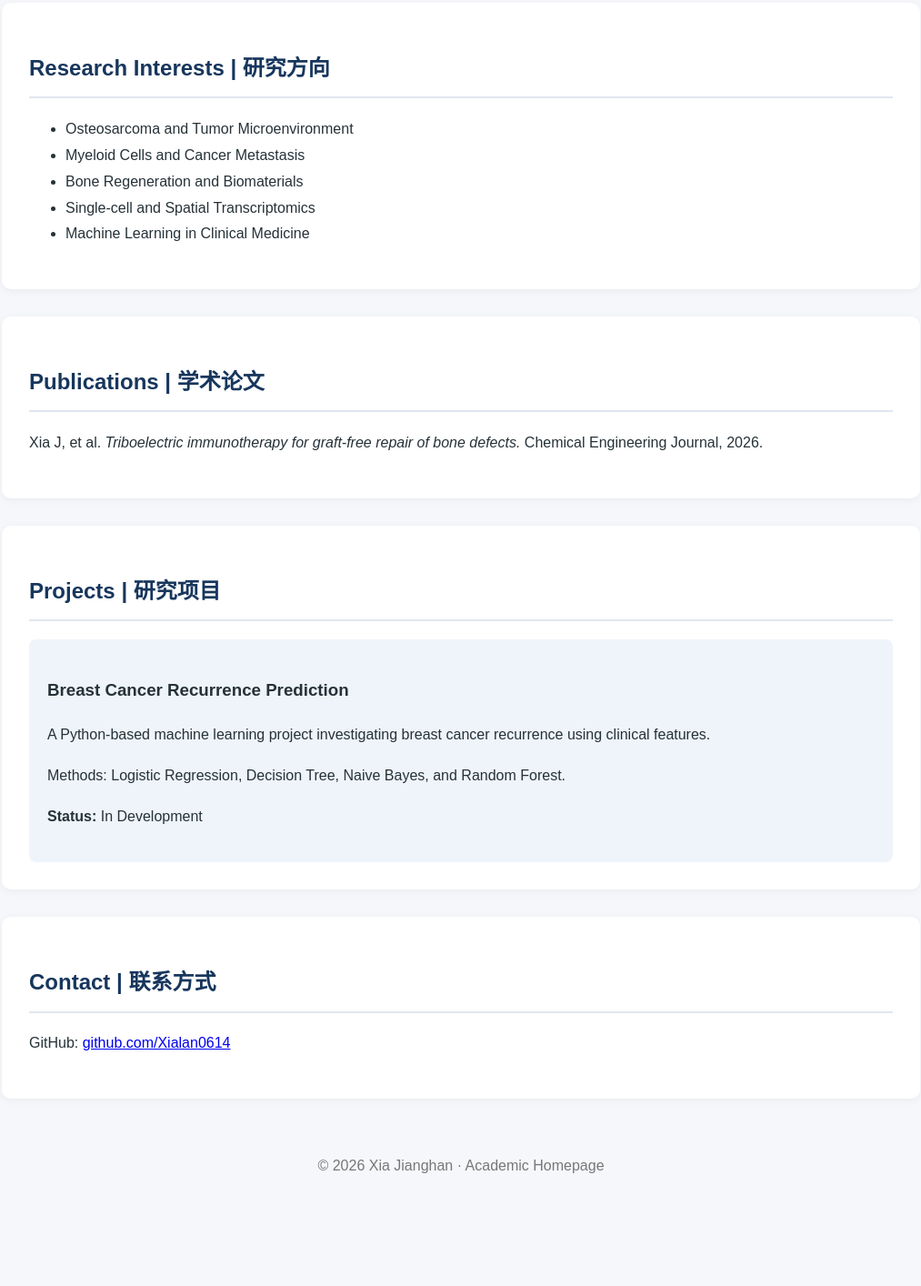
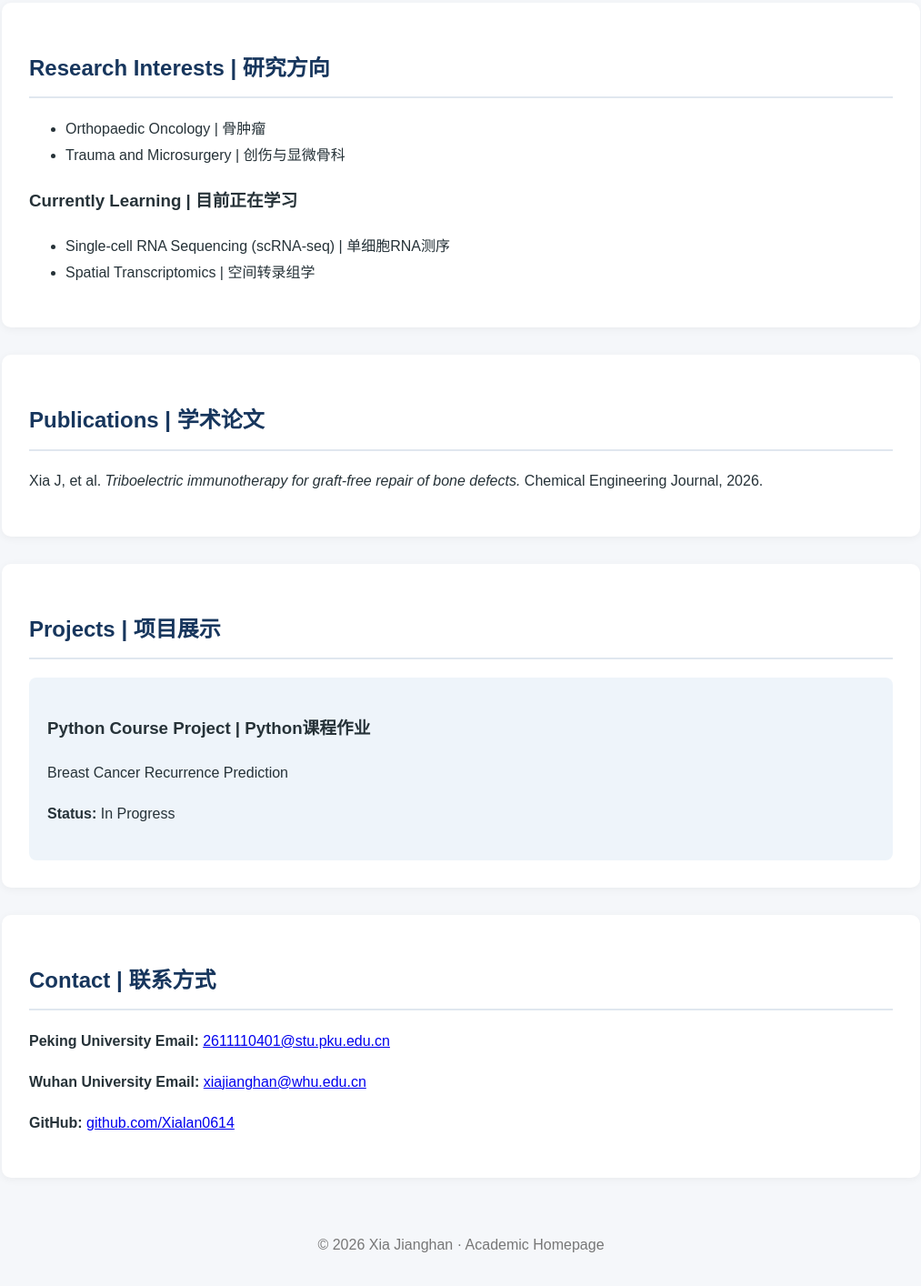
Before and after one commit to Xialan0614/xialan0614.github.io, a plain HTML site: page index.html in a window 1280 px wide. Shown: the part 1055-2469 px from the top of the page at 91% size, without its empty margins (133-1146 px from the left). Before the commit the page ends 2382 px from the top, so only its background shows below. Drawn offline with Linux system fonts and the light colour scheme.

Commit message:
Update index.html

```diff
--- a/index.html
+++ b/index.html
@@ -3,7 +3,7 @@
 <head>
     <meta charset="UTF-8">
     <meta name="viewport" content="width=device-width, initial-scale=1.0">
-    <title>Academic Homepage | Xia Jianghan</title>
+    <title>Jianghan Xia | Academic Homepage</title>
     <style>
         body {
             font-family: Arial, "Microsoft YaHei", sans-serif;
@@ -82,9 +82,9 @@
 <body>
 
 <header>
-    <h1>Xia Jianghan | 夏江涵</h1>
-    <p>Medical Researcher · Orthopaedic Oncology · Computational Medicine</p>
-    <p>Peking University · Health Science Center</p>
+    <h1>Jianghan Xia | 夏江涵</h1>
+    <p>Orthopaedic Oncology · Trauma and Microsurgery</p>
+    <p>Peking University People's Hospital | 北京大学人民医院</p>
 </header>
 
 <nav>
@@ -99,11 +99,11 @@
 <section id="about">
     <h2>About Me | 个人简介</h2>
     <p>
-        I am a medical researcher with an academic background in
-        clinical medicine and orthopaedics.
-        My research interests include osteosarcoma,
-        tumor microenvironment, bone regeneration,
-        and computational analysis of biomedical data.
+        I am a doctoral student in Orthopaedic Oncology at
+        Peking University People's Hospital, with a background
+        in clinical medicine and orthopaedic surgery.
+        My research interests focus on orthopaedic oncology,
+        trauma and microsurgery.
     </p>
 </section>
 
@@ -124,12 +124,17 @@
 
 <section id="research">
     <h2>Research Interests | 研究方向</h2>
+
     <ul>
-        <li>Osteosarcoma and Tumor Microenvironment</li>
-        <li>Myeloid Cells and Cancer Metastasis</li>
-        <li>Bone Regeneration and Biomaterials</li>
-        <li>Single-cell and Spatial Transcriptomics</li>
-        <li>Machine Learning in Clinical Medicine</li>
+        <li>Orthopaedic Oncology | 骨肿瘤</li>
+        <li>Trauma and Microsurgery | 创伤与显微骨科</li>
+    </ul>
+
+    <h3>Currently Learning | 目前正在学习</h3>
+
+    <ul>
+        <li>Single-cell RNA Sequencing (scRNA-seq) | 单细胞RNA测序</li>
+        <li>Spatial Transcriptomics | 空间转录组学</li>
     </ul>
 </section>
 
@@ -143,26 +148,40 @@
 </section>
 
 <section id="projects">
-    <h2>Projects | 研究项目</h2>
+    <h2>Projects | 项目展示</h2>
 
     <div class="project">
-        <h3>Breast Cancer Recurrence Prediction</h3>
+        <h3>Python Course Project | Python课程作业</h3>
+
         <p>
-            A Python-based machine learning project investigating
-            breast cancer recurrence using clinical features.
+            Breast Cancer Recurrence Prediction
         </p>
+
         <p>
-            Methods: Logistic Regression, Decision Tree,
-            Naive Bayes, and Random Forest.
+            <strong>Status:</strong> In Progress
         </p>
-        <p><strong>Status:</strong> In Development</p>
     </div>
 </section>
 
 <section id="contact">
     <h2>Contact | 联系方式</h2>
+
     <p>
-        GitHub:
+        <strong>Peking University Email:</strong>
+        <a href="mailto:2611110401@stu.pku.edu.cn">
+            2611110401@stu.pku.edu.cn
+        </a>
+    </p>
+
+    <p>
+        <strong>Wuhan University Email:</strong>
+        <a href="mailto:xiajianghan@whu.edu.cn">
+            xiajianghan@whu.edu.cn
+        </a>
+    </p>
+
+    <p>
+        <strong>GitHub:</strong>
         <a href="https://github.com/Xialan0614">
             github.com/Xialan0614
         </a>
```
